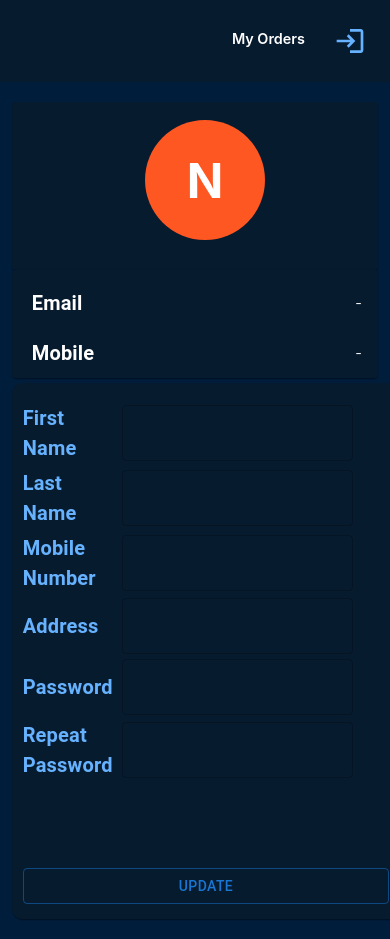
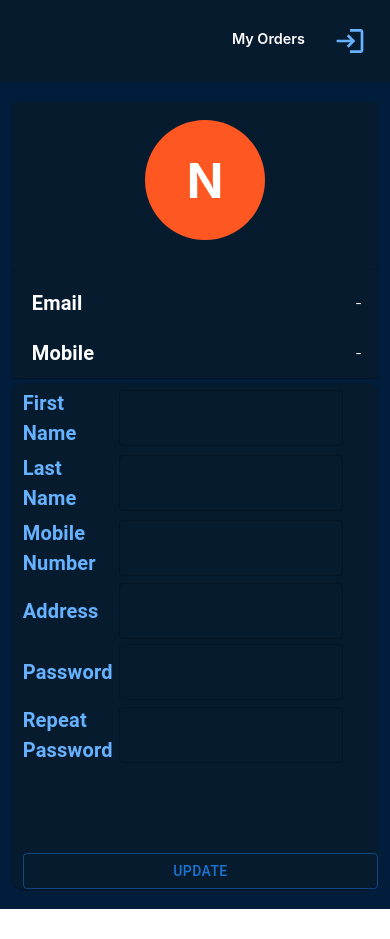
Before and after one commit to Filo13199/Nodogoro-Task, a React (Create React App) app in the folder client/: page /Profile in a window 390 px wide. After the commit the page ends 909 px from the top, so only its background shows below. Built offline with nearby package versions, Linux system fonts and the light colour scheme.

Commit message:
Update profile.scss

```diff
--- a/client/src/Components/styling/profile.scss
+++ b/client/src/Components/styling/profile.scss
@@ -112,7 +112,9 @@
             margin-bottom: 5px;
         }
         .viewEditUserInfoContainer{
-            width: 100%;
+            width: 97%;
+            padding:0;
+            padding-left: 3%;
         }
     }
 }
```
